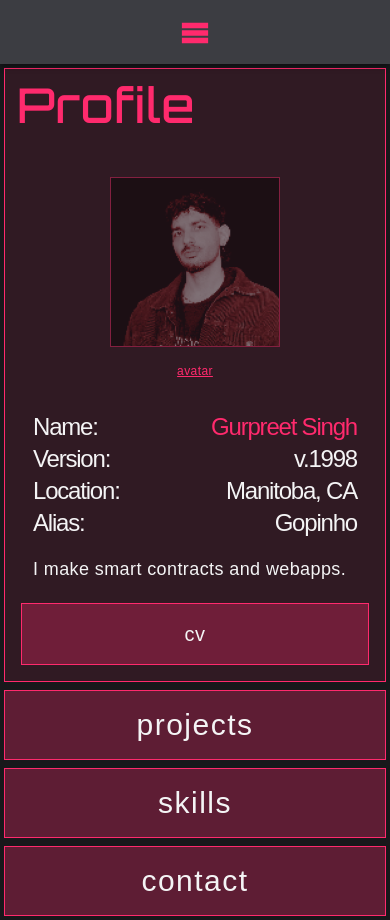
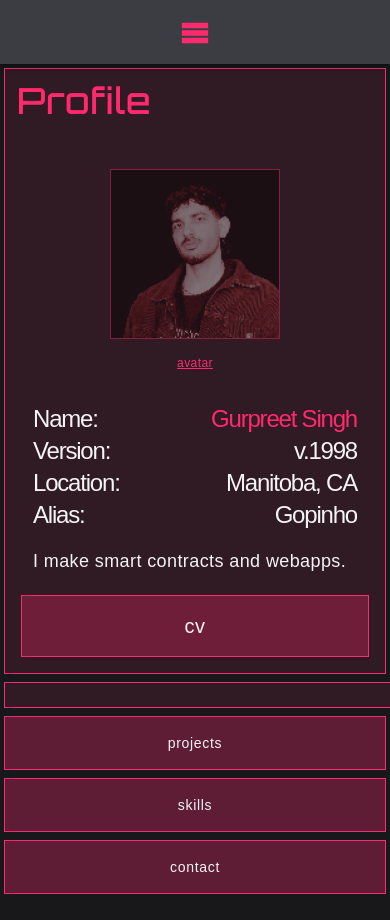
Before and after one commit to gopiinho/devProfile, a Next.js app: page / in a window 390 px wide. After the commit the page ends 898 px from the top, so only its background shows below. Built offline with nearby package versions, Linux system fonts and the light colour scheme; a web font is replaced by a local one.

Commit message:
Update: Menu interface, need to add items

```diff
--- a/components/Main.jsx
+++ b/components/Main.jsx
@@ -15,14 +15,14 @@ const Main = () => {
       transition={{ duration: 0.2 }}
       className="w-full h-screen pt-[64px] group text-zinc-100 bg-zinc-900"
     >
-      <div className="flex flex-col w-full h-full justify-between">
-        <div className="flex lg:flex-row md:flex-row sm:flex-col">
-          <div className="max-w-[495px] flex flex-col gap-4 m-1 p-3 font-electro text-left bg-[#ff2a6d]/10 border border-[#ff2a6d]">
-            <h1 className="text-5xl font-cyber text-[#ff2a6d] mb-8">Profile</h1>
+      <div className="flex lg:flex-col md:flex-col sm:flex-col w-full h-full justify-between">
+        <div className="flex h-full lg:flex-row md:flex-row sm:flex-col">
+          <div className="flex flex-col gap-4 m-1 p-3 font-electro text-left bg-[#ff2a6d]/10 border border-[#ff2a6d]">
+            <h1 className="text-4xl font-cyber text-[#ff2a6d] mb-8">Profile</h1>
             <Image
               src={avatar}
               alt="/"
-              className="w-[170px] h-[170px] border border-[#ff2a6d] flex items-center justify-center opacity-40 pointer-events-none"
+              className="w-[170px] h-[170px] border border-[#ff2a6d] flex items-center justify-center opacity-40 hover:opacity-60 transform duration-300 cursor-pointeryar"
               priority
               unoptimized={true}
               style={{ margin: "0 auto" }}
@@ -59,10 +59,11 @@ const Main = () => {
               cv
             </Link>
           </div>
+          <div className="w-full flex flex-col gap-4 m-1 p-3 font-electro text-left bg-[#ff2a6d]/10 border border-[#ff2a6d]"></div>
         </div>
         <div>
-          <div className="w-full">
-            <div className="grid grid-cols-3 md:grid-cols-3 sm:grid-cols-1 text-3xl font-electro w-full justify-center text-center tracking-wider">
+          <div className="w-full lg:text-3xl md:text-2xl sm:text-sm">
+            <div className="grid grid-cols-3 md:grid-cols-3 sm:grid-cols-1 font-electro w-full justify-center text-center tracking-wider">
               <Link
                 href="/projects"
                 className="flex gap-4 py-4 m-1 items-center justify-center bg-[#ff2a6d]/30 hover:bg-[#ff2a6d]/60 border border-[#ff2a6d] transform duration-300"
```
